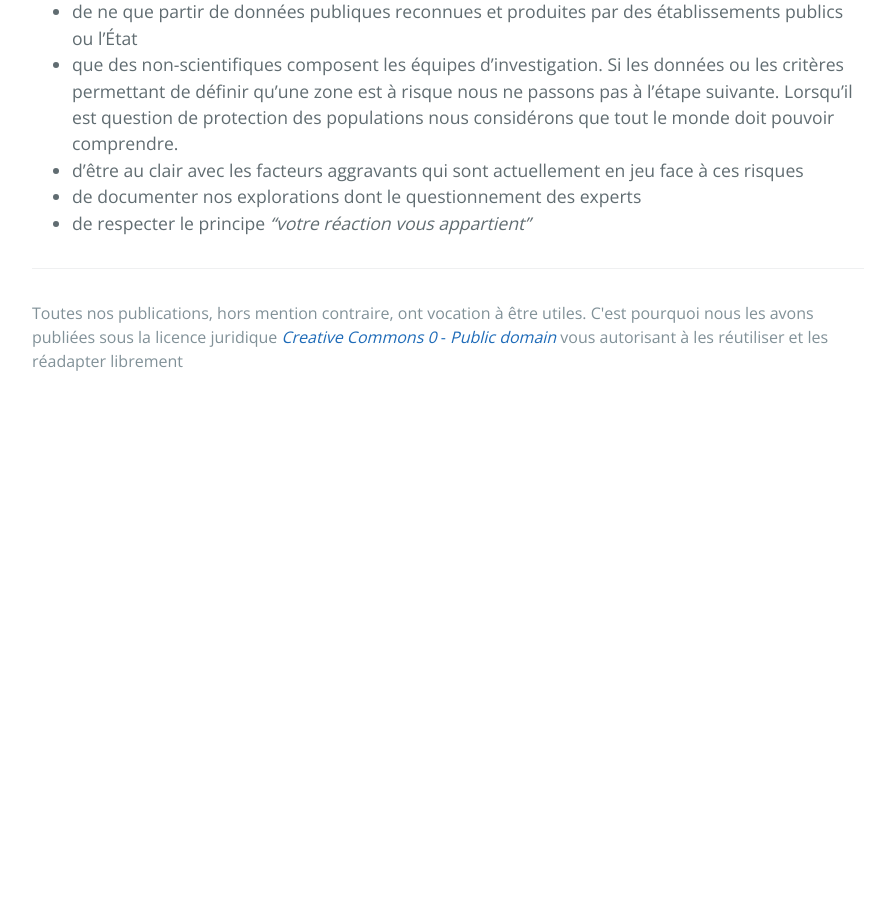
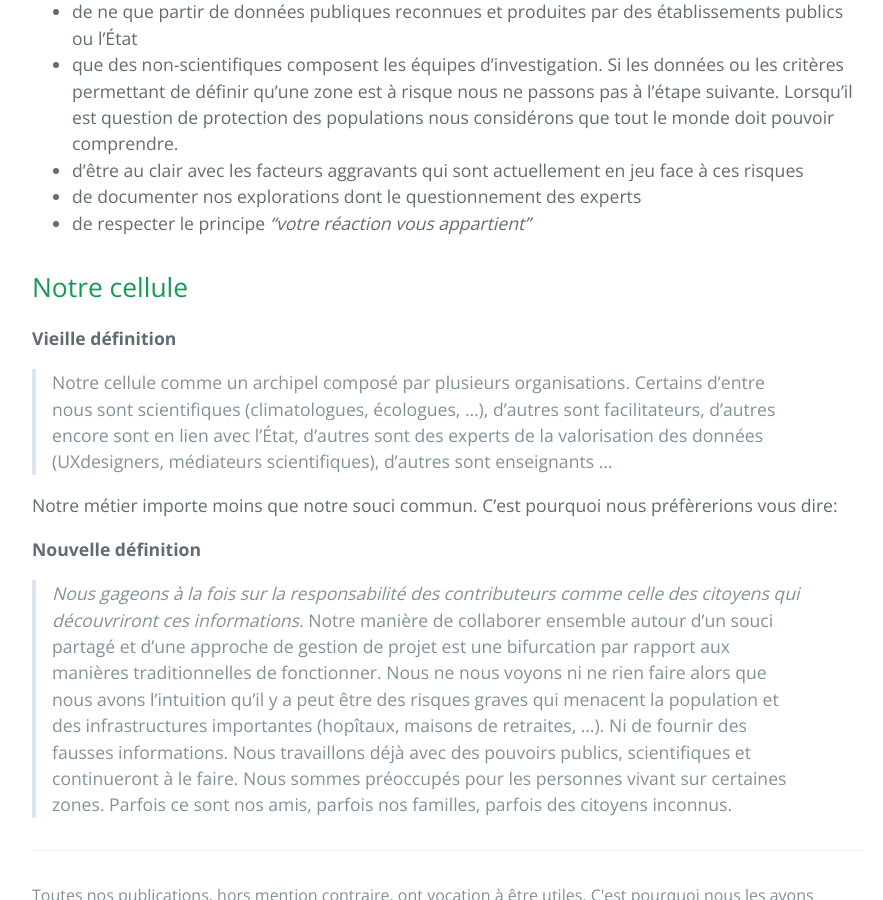
Before and after one commit to secheresses/Ancien-site, a Jekyll site: the page built from index.md, in a window 1280 px wide and 900 px high, scrolled down 1138 px. Shown: the whole window, without its empty margins (192-1075 px from the left). Built offline with Jekyll 4.4.1, drawn with Linux system fonts in a browser that asks for light colours; before the commit the page ends 1543 px from its top, so only the background shows below that.

Commit message:
mise à jour intro

```diff
--- a/index.md
+++ b/index.md
@@ -26,3 +26,13 @@ Nous relayons et travaillons à rendre compréhensibles et concrètes des donné
 - d'être au clair avec les facteurs aggravants qui sont actuellement en jeu face à ces risques
 - de documenter nos explorations dont le questionnement des experts
 - de respecter le principe *"votre réaction vous appartient"*
+
+## Notre cellule
+
+**Vieille définition**
+> Notre cellule comme un archipel composé par plusieurs organisations. Certains d'entre nous sont scientifiques (climatologues, écologues, ...), d'autres sont facilitateurs, d'autres encore sont en lien avec l'État, d'autres sont des experts de la valorisation des données (UXdesigners, médiateurs scientifiques), d'autres sont enseignants ...
+
+Notre métier importe moins que notre souci commun. C'est pourquoi nous préfèrerions vous dire:
+
+**Nouvelle définition**
+> *Nous gageons à la fois sur la responsabilité des contributeurs comme celle des citoyens qui découvriront ces informations.* Notre manière de collaborer ensemble autour d'un souci partagé et d'une approche de gestion de projet est une bifurcation par rapport aux manières traditionnelles de fonctionner. Nous ne nous voyons ni ne rien faire alors que nous avons l'intuition qu'il y a peut être des risques graves qui menacent la population et des infrastructures importantes (hopîtaux, maisons de retraites, ...). Ni de fournir des fausses informations. Nous travaillons déjà avec des pouvoirs publics, scientifiques et continueront à le faire. Nous sommes préoccupés pour les personnes vivant sur certaines zones. Parfois ce sont nos amis, parfois nos familles, parfois des citoyens inconnus.
```
Also changed, not shown: 3 other files.
